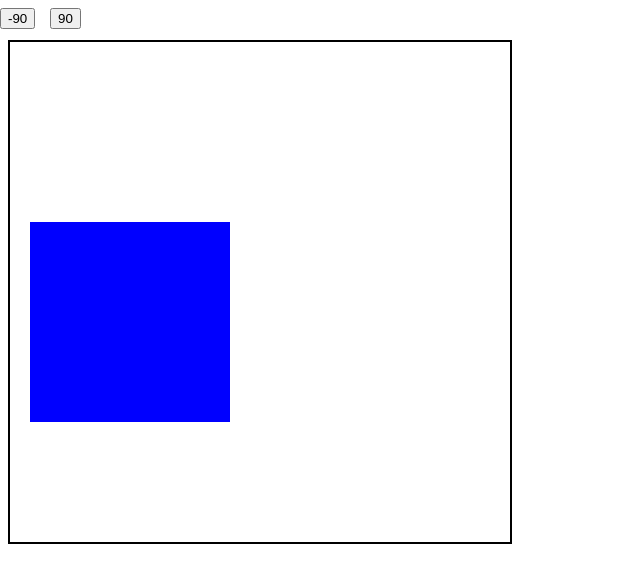
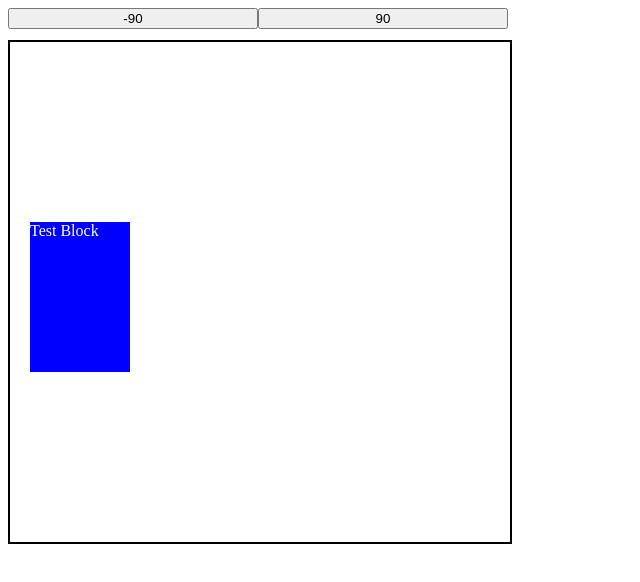
Before and after one commit to velimd/mutable-div-library, an Angular app: page / in a window 1280 px wide. Shown: the top 582 px of the page, without its empty margins (0-640 px from the left). Built offline with nearby package versions, Linux system fonts and the light colour scheme.

Commit message:
cleaning up demo

```diff
--- a/src/app/app.component.html
+++ b/src/app/app.component.html
@@ -1,7 +1,7 @@
-<button class="button left" (click)="rotateC90()">-90</button>
-<button class="button right" (click)="rotate90()">90</button>
-<div [ngClass]="'container rotation' + rotation">
-  <div >
-    <div id="block" draggable [rotate]="rotation"></div>
+<div class="wrapper">
+  <button class="button left" (click)="rotateC90()">-90</button>
+  <button class="button right" (click)="rotate90()">90</button>
+  <div [ngClass]="'container rotation' + rotation">
+    <div id="block" draggable [rotate]="rotation">Test Block</div>
   </div>
 </div>
--- a/src/app/app.component.scss
+++ b/src/app/app.component.scss
@@ -1,14 +1,21 @@
+.wrapper {
+  height: 500px;
+  width: 500px;
+}
+
 #block {
   left: 20px;
   top: 180px;
-  height: 200px;
-  width: 200px;
+  height: 150px;
+  width: 100px;
   background-color: blue;
+  color: white;
 }
 
 button {
-  position: absolute;
-  z-index: 10000;
+  margin:0 auto;
+  display: inline-block;
+  width: 250px;
 }
 
 .left {
```
